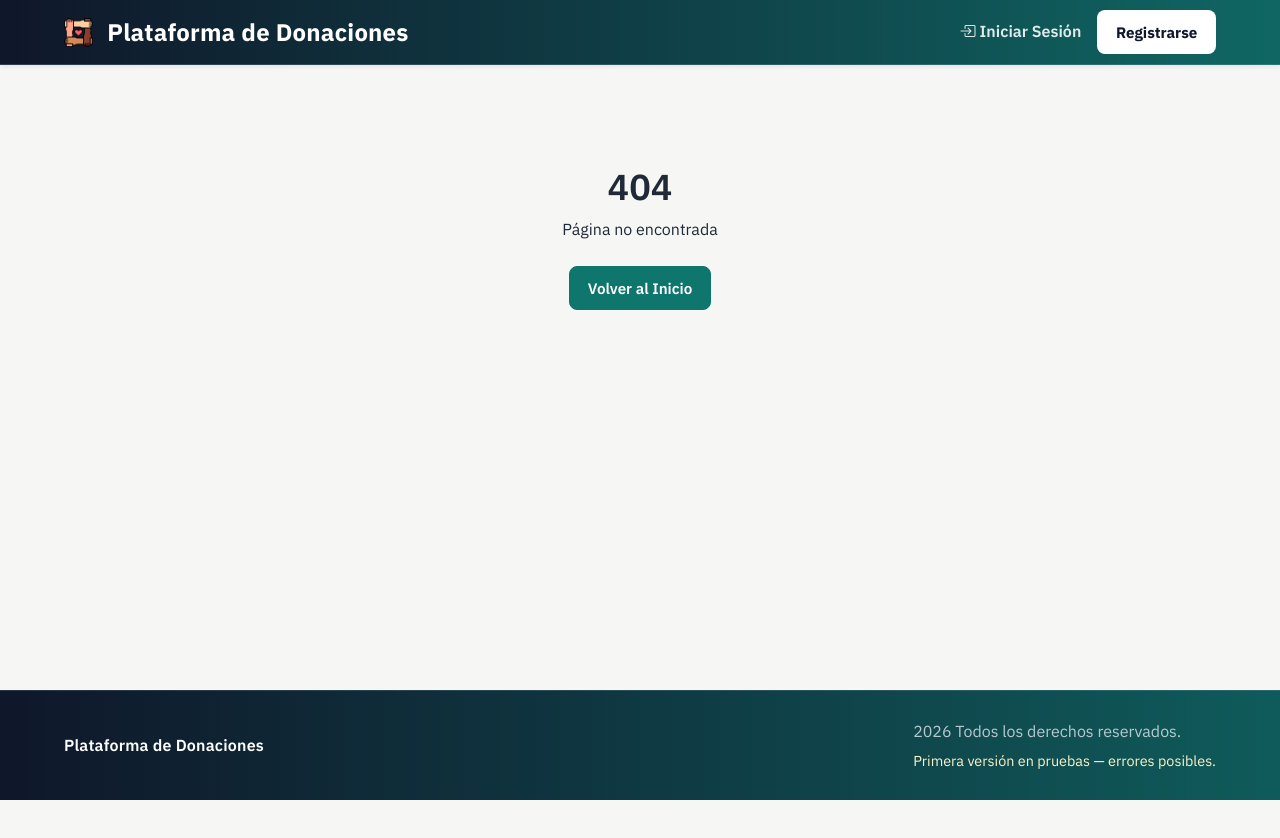
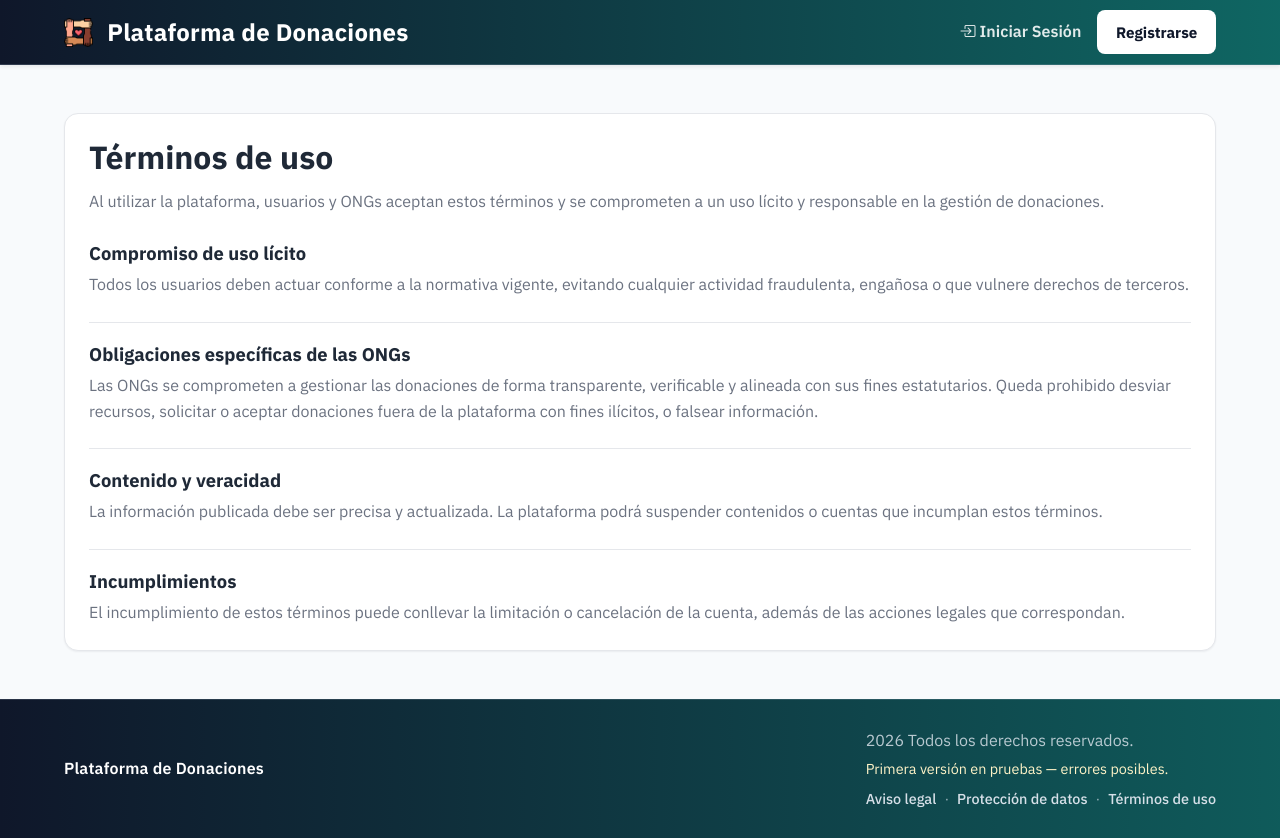
Before and after one commit to oiercar19/PFG-Plataforma-Donaciones, a React (Create React App) app in the folder frontend/: page /terminos-uso in a window 1280 px wide. Before the commit the page ends 800 px from the top, so only its background shows below. Built offline with nearby package versions, Linux system fonts and the light colour scheme; no server answers.

Commit message:
feat (Frontend): add legal pages and footer links for legal notice, data protection, and terms of use.

```diff
--- a/frontend/src/App.js
+++ b/frontend/src/App.js
@@ -27,6 +27,9 @@ import NeedDetails from './pages/NeedDetails';
 import MyNeeds from './pages/MyNeeds';
 import CreateNeed from './pages/CreateNeed';
 import OngDetails from './pages/OngDetails';
+import LegalNotice from './pages/LegalNotice';
+import DataProtection from './pages/DataProtection';
+import TermsOfUse from './pages/TermsOfUse';
 
 function App() {
     return (
@@ -63,6 +66,12 @@ function App() {
 
                             {/* Página de confirmación para ONGs */}
                             <Route path="/ong-pending" element={<OngPending />} />
+
+                            {/* Legal */}
+                            <Route path="/aviso-legal" element={<LegalNotice />} />
+                            <Route path="/proteccion-datos" element={<DataProtection />} />
+                            <Route path="/terminos-uso" element={<TermsOfUse />} />
+
 
                             {/* Rutas protegidas - Solo Admin */}
                             <Route
--- a/frontend/src/components/Footer.css
+++ b/frontend/src/components/Footer.css
@@ -21,3 +21,26 @@
     font-size: 0.9rem;
     margin-top: 0.25rem;
 }
+
+.footer-links {
+    display: flex;
+    align-items: center;
+    gap: 0.5rem;
+    margin-top: 0.4rem;
+    font-size: 0.9rem;
+}
+
+.footer-links a {
+    color: rgba(226, 232, 240, 0.95);
+    text-decoration: none;
+    font-weight: 500;
+}
+
+.footer-links a:hover {
+    color: #ffffff;
+    text-decoration: underline;
+}
+
+.footer-links-sep {
+    color: rgba(226, 232, 240, 0.6);
+}
--- a/frontend/src/components/Footer.js
+++ b/frontend/src/components/Footer.js
@@ -1,5 +1,6 @@
 import React from 'react';
 import { Container } from 'react-bootstrap';
+import { Link } from 'react-router-dom';
 import './Footer.css';
 
 const Footer = () => {
@@ -12,6 +13,13 @@ const Footer = () => {
                 <div>
                     <div className="footer-meta">{year} Todos los derechos reservados.</div>
                     <div className="footer-warning">Primera versión en pruebas — errores posibles.</div>
+                    <div className="footer-links">
+                        <Link to="/aviso-legal">Aviso legal</Link>
+                        <span className="footer-links-sep">·</span>
+                        <Link to="/proteccion-datos">Protección de datos</Link>
+                        <span className="footer-links-sep">·</span>
+                        <Link to="/terminos-uso">Términos de uso</Link>
+                    </div>
                 </div>
             </Container>
         </footer>
--- /dev/null
+++ b/frontend/src/pages/DataProtection.js
@@ -0,0 +1,63 @@
+import React from 'react';
+import { Container, Card } from 'react-bootstrap';
+import './LegalPages.css';
+
+const DataProtection = () => {
+    return (
+        <div className="legal-page">
+            <Container>
+                <Card className="legal-card">
+                    <Card.Body>
+                        <h1 className="legal-title">Proteccion de datos</h1>
+                        <p className="legal-lead">
+                            Este resumen explica como tratamos los datos personales en la plataforma.
+                            Ajustalo segun tus procesos reales y normativa aplicable.
+                        </p>
+
+                        <section className="legal-section">
+                            <h2>Datos que recopilamos</h2>
+                            <p>
+                                Informacion de registro, perfil y actividad (publicaciones, solicitudes,
+                                mensajes y seguimiento de donaciones).
+                            </p>
+                        </section>
+
+                        <section className="legal-section">
+                            <h2>Finalidades</h2>
+                            <p>
+                                Gestion de cuentas, coordinacion de donaciones, comunicacion entre usuarios
+                                y mejora del servicio.
+                            </p>
+                        </section>
+
+                        <section className="legal-section">
+                            <h2>Base legal</h2>
+                            <p>
+                                Consentimiento del usuario, ejecucion del servicio y cumplimiento de obligaciones
+                                legales cuando proceda.
+                            </p>
+                        </section>
+
+                        <section className="legal-section">
+                            <h2>Conservacion</h2>
+                            <p>
+                                Los datos se conservan mientras la cuenta este activa o durante los plazos
+                                legales requeridos.
+                            </p>
+                        </section>
+
+                        <section className="legal-section">
+                            <h2>Derechos</h2>
+                            <p>
+                                Puedes solicitar acceso, rectificacion, supresion u oposicion al tratamiento
+                                de tus datos mediante los canales de soporte de la plataforma.
+                            </p>
+                        </section>
+                    </Card.Body>
+                </Card>
+            </Container>
+        </div>
+    );
+};
+
+export default DataProtection;
--- /dev/null
+++ b/frontend/src/pages/LegalNotice.js
@@ -0,0 +1,55 @@
+import React from 'react';
+import { Container, Card } from 'react-bootstrap';
+import './LegalPages.css';
+
+const LegalNotice = () => {
+    return (
+        <div className="legal-page">
+            <Container>
+                <Card className="legal-card">
+                    <Card.Body>
+                        <h1 className="legal-title">Aviso legal</h1>
+                        <p className="legal-lead">
+                            Esta pagina tiene caracter informativo. Si necesitas un texto legal definitivo,
+                            revisalo con tu asesoria juridica.
+                        </p>
+
+                        <section className="legal-section">
+                            <h2>Responsable</h2>
+                            <p>
+                                Plataforma de Donaciones. Para contacto general, utiliza el formulario o correo
+                                que figure en la aplicacion.
+                            </p>
+                        </section>
+
+                        <section className="legal-section">
+                            <h2>Uso del sitio</h2>
+                            <p>
+                                El usuario se compromete a utilizar la plataforma de forma licita, respetando
+                                la normativa aplicable y los derechos de terceros.
+                            </p>
+                        </section>
+
+                        <section className="legal-section">
+                            <h2>Propiedad intelectual</h2>
+                            <p>
+                                Los contenidos, marcas y elementos visuales de la plataforma pertenecen a sus
+                                respectivos titulares y no pueden reproducirse sin autorizacion.
+                            </p>
+                        </section>
+
+                        <section className="legal-section">
+                            <h2>Limitacion de responsabilidad</h2>
+                            <p>
+                                La plataforma actua como intermediaria. No garantiza la disponibilidad continua
+                                del servicio ni es responsable de acuerdos realizados entre usuarios y ONGs.
+                            </p>
+                        </section>
+                    </Card.Body>
+                </Card>
+            </Container>
+        </div>
+    );
+};
+
+export default LegalNotice;
--- /dev/null
+++ b/frontend/src/pages/LegalPages.css
@@ -0,0 +1,53 @@
+.legal-page {
+    padding: 3rem 0;
+    background: #f8fafc;
+    flex: 1;
+}
+
+.legal-card {
+    border: none;
+    border-radius: 16px;
+    box-shadow: 0 18px 40px rgba(15, 23, 42, 0.08);
+    padding: 0.5rem;
+}
+
+.legal-title {
+    font-size: 2rem;
+    font-weight: 700;
+    margin-bottom: 0.75rem;
+    color: var(--color-text);
+}
+
+.legal-lead {
+    color: var(--color-muted);
+    margin-bottom: 1.75rem;
+}
+
+.legal-section + .legal-section {
+    margin-top: 1.5rem;
+    padding-top: 1.25rem;
+    border-top: 1px solid var(--color-border);
+}
+
+.legal-section h2 {
+    font-size: 1.15rem;
+    font-weight: 700;
+    color: var(--color-text);
+    margin-bottom: 0.5rem;
+}
+
+.legal-section p {
+    color: var(--color-muted);
+    margin-bottom: 0;
+    line-height: 1.6;
+}
+
+@media (max-width: 768px) {
+    .legal-page {
+        padding: 2rem 0;
+    }
+
+    .legal-title {
+        font-size: 1.6rem;
+    }
+}
--- /dev/null
+++ b/frontend/src/pages/TermsOfUse.js
@@ -0,0 +1,56 @@
+import React from 'react';
+import { Container, Card } from 'react-bootstrap';
+import './LegalPages.css';
+
+const TermsOfUse = () => {
+    return (
+        <div className="legal-page">
+            <Container>
+                <Card className="legal-card">
+                    <Card.Body>
+                        <h1 className="legal-title">Términos de uso</h1>
+                        <p className="legal-lead">
+                            Al utilizar la plataforma, usuarios y ONGs aceptan estos términos y se comprometen a
+                            un uso lícito y responsable en la gestión de donaciones.
+                        </p>
+
+                        <section className="legal-section">
+                            <h2>Compromiso de uso lícito</h2>
+                            <p>
+                                Todos los usuarios deben actuar conforme a la normativa vigente, evitando cualquier
+                                actividad fraudulenta, engañosa o que vulnere derechos de terceros.
+                            </p>
+                        </section>
+
+                        <section className="legal-section">
+                            <h2>Obligaciones específicas de las ONGs</h2>
+                            <p>
+                                Las ONGs se comprometen a gestionar las donaciones de forma transparente, verificable
+                                y alineada con sus fines estatutarios. Queda prohibido desviar recursos, solicitar o
+                                aceptar donaciones fuera de la plataforma con fines ilícitos, o falsear información.
+                            </p>
+                        </section>
+
+                        <section className="legal-section">
+                            <h2>Contenido y veracidad</h2>
+                            <p>
+                                La información publicada debe ser precisa y actualizada. La plataforma podrá suspender
+                                contenidos o cuentas que incumplan estos términos.
+                            </p>
+                        </section>
+
+                        <section className="legal-section">
+                            <h2>Incumplimientos</h2>
+                            <p>
+                                El incumplimiento de estos términos puede conllevar la limitación o cancelación de la
+                                cuenta, además de las acciones legales que correspondan.
+                            </p>
+                        </section>
+                    </Card.Body>
+                </Card>
+            </Container>
+        </div>
+    );
+};
+
+export default TermsOfUse;
```
